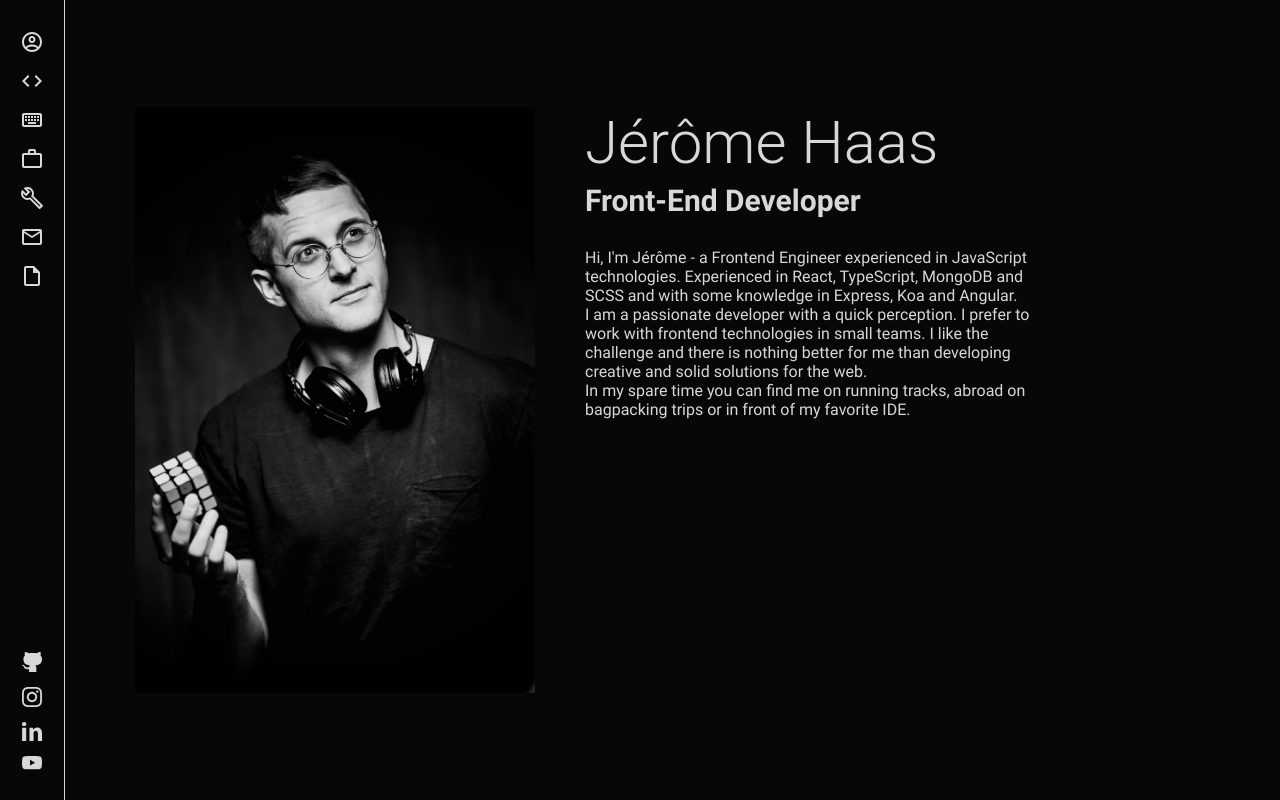
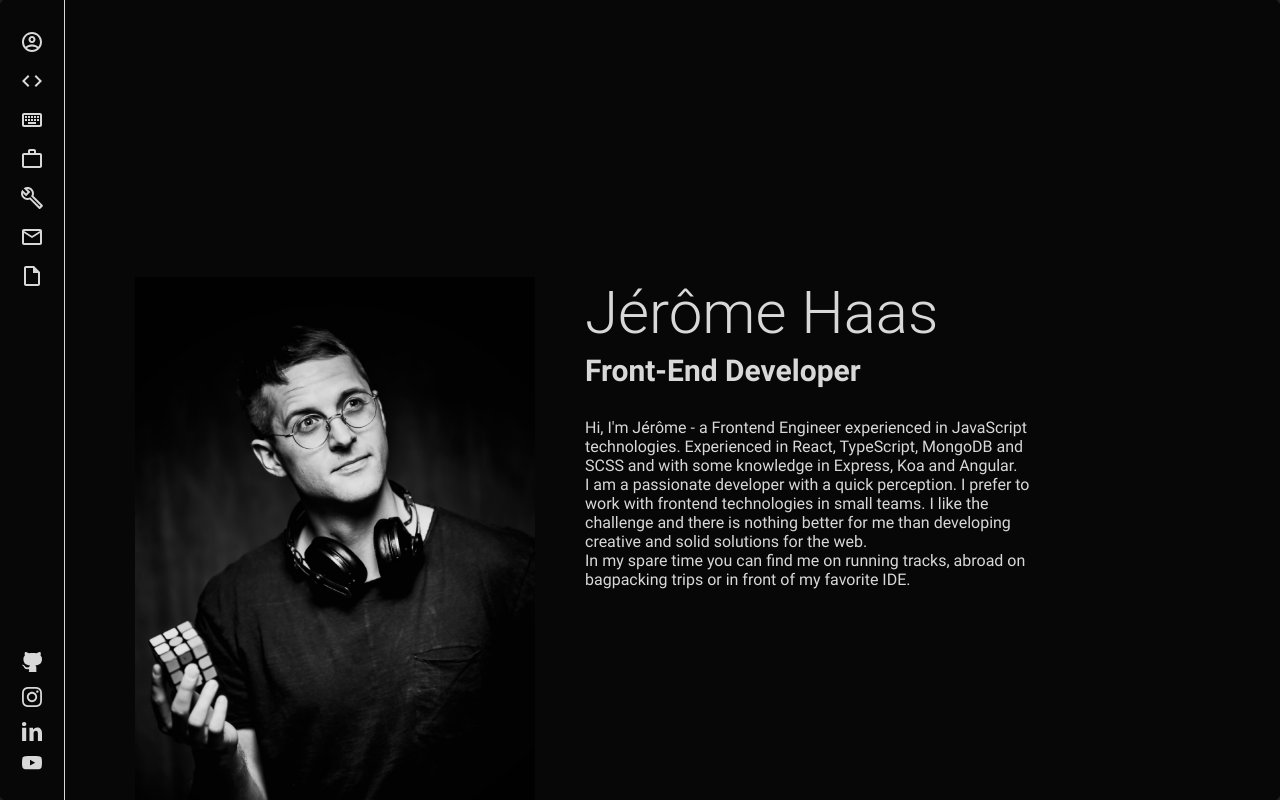
Before and after one commit to jeromehaas/jeromehaas-portfolio-website, a Next.js app: page / in a window 1280 px wide. Built offline with nearby package versions, Linux system fonts and the light colour scheme; a web font is replaced by a local one.

Commit message:
Refactor: set max width and height for the body wrapper

```diff
--- a/pages/index.js
+++ b/pages/index.js
@@ -12,6 +12,8 @@ import CareerPoint from '@/components/partials/CareerPoint';
 import Box from '@/components/partials/Box';
 import InputField from '@/components/partials/InputField';
 import Reference from '@/components/partials/Reference';
+import { sendMail } from '@/services/email.js';
+
 
 const websites = [
   {
@@ -27,12 +29,7 @@ const websites = [
   {
     link: 'https://kreuz-abtwil.ch',
     name: 'kreut-abtwil.ch',
-    date: '06.2019'
-  },
-  {
-    link: 'https://pomodoro-counter.ch',
-    name: 'pomodoro-counter.ch',
-    date: '12.2019'
+    date: '06.2019' }, { link: 'https://pomodoro-counter.ch', name: 'pomodoro-counter.ch', date: '12.2019'
       },
   {
     link: 'https://decom.ch',
@@ -47,8 +44,7 @@ const npmPackages = [
     name: 'github-cube',
     date: '09.2020'
   },
-]
-
+];
 
 const codepens= [
   {
@@ -154,13 +150,22 @@ export default function Home() {
   const handleLastname = (event) => { setLastname(event.target.value) }
   const handleEmail = (event) => { setEmail(event.target.value) }
   const handleMessage = (event) => { setMessage(event.target.value) }
+
+  const [notifierStatus, setNotifierStatus] = useState('hidden');
+  const [notifierContent, setNotifierContent] = useState('hello world');
+
   const handleSubmit = (event) => {
+    try {
       event.preventDefault();
       console.log('submit');
+      sendMail(firstname, lastname, email, message)
       setFirstname('');
       setLastname('');
       setEmail('');
       setMessage('');
+    } catch (error) {
+      console.log(error);
+    }
   }
 
   return (
@@ -240,12 +245,12 @@ export default function Home() {
 
         <Section id={"references"}>
           <h2>References</h2>
-          <h3>Resume</h3>
+          <h3 data-text="Resume">Resume</h3>
           <Reference filename={'resume.pdf'} path={'/references/resume.pdf'} />
-          <h3>Job Reference</h3>
+          <h3 data-text="Job Reference">Job Reference</h3>
           <Reference filename={'ref_arcmedia.pdf'} path={'/references/ref_arcmedia.pdf'} />
           <Reference filename={'ref_swissint.pdf'} path={'/references/ref_swissint.pdf'} />
-          <h3>Certificates</h3>
+          <h3 data-text="Front-End Developer"data-text="Certificates">Certificates</h3>
           <Reference filename={'cert_psp.pdf'} path={'/references/cert_psp.pdf'} />
         </Section>
 
--- /dev/null
+++ b/services/email.js
@@ -0,0 +1,26 @@
+const BASE_URL = 'http://167.99.141.165:3005';
+
+const sendMail = (firstname, lastname, email, message) => {
+  try {
+
+    return fetch(`${BASE_URL}/contactEmail`, {
+      method: 'POST',
+      headers: {
+        'Content-Type': 'application/json',
+        'Accept': 'application/json'
+      },
+      body: JSON.stringify({
+        'firstname': firstname,
+        'lastname': lastname,
+        'email': email,
+        'message': message,
+      })
+    })
+  } catch (error) {
+    console.log(error);
+  }
+}
+
+module.exports = {
+  sendMail
+}
--- a/styles/DesktopNav.module.scss
+++ b/styles/DesktopNav.module.scss
@@ -1,7 +1,7 @@
 @import 'variables';
 
 #wrapper {
-  height: 100vh;
+  height: 100%;
   border-right: 1px solid $white;
   position: sticky;
   top: 0;
--- a/styles/Home.module.scss
+++ b/styles/Home.module.scss
@@ -5,9 +5,9 @@
   flex-direction: row;
   justify-content: flex-start;
   align-items: center;
-  height: 100%;
-  min-height: calc(100vh - 140px);
+  min-height: 100%;
   align-self: center;
+  min-height: 1000px;
 }
 
 #startWrapper {
@@ -59,6 +59,4 @@
   #startWrapper {
     flex-direction: column;
   }
-
-
 }
--- a/styles/PageWrapper.module.scss
+++ b/styles/PageWrapper.module.scss
@@ -6,4 +6,24 @@
   flex-direction: row;
   overflow-Y: scroll;
   height: 100vh;
+  max-width: 1500px;
+  max-height: 1000px;
+  position: relative;
+  top: 50%;
+  left: 50%;
+  transform: translate(-50%, -50%);
+  box-shadow: 0 0 1px 10px $black;
+  border-radius: 30px;
+
+  }
+
+  @media screen and (max-width: 1600px),
+  screen and (max-height: 1100px) {
+    #wrapper {
+      max-width: 100vw;
+      max-height: 100vh;
+      top: 0;
+      left: 0;
+      transform: unset;
+    }
 }
--- a/styles/Section.module.scss
+++ b/styles/Section.module.scss
@@ -1,6 +1,5 @@
 .section {
   width: 100%;
-  min-height: 100vh;
   padding: 70px;
 }
 
--- a/styles/globals.scss
+++ b/styles/globals.scss
@@ -22,6 +22,15 @@
   background-color: $white;
   color: $black;
   opacity: 0.99;
+}
+
+body {
+  background-color: #111111 !important;
+  background: linear-gradient(90deg, #1a1b1c, #1d2228);
+}
+
+#__next {
+  height: 100vh;
 }
 
 h1, h2, h3, p, a {
@@ -51,20 +60,20 @@ h3 {
     position: absolute;
     width: 100%;
     height: 100%;
-    background: black;
+    background: $black;
     overflow: hidden;
     top: 0;
   }
 
   h3::before {
-    left: 3px;
-    text-shadow: -5px 0 $black;
+    left: 1px;
+    text-shadow: -3px 0 $black;
     animation: glitch-1 5s linear infinite reverse;
   }
 
   h3::after {
-    left: -3px;
-    text-shadow: -5px 0 $black;
+    left: -1px;
+    text-shadow: -3px 0 $black;
     animation: glitch-2 5s linear infinite reverse;
   }
 
@@ -74,83 +83,83 @@ h3 {
     }
 
     5% {
-      clip: rect(17px, auto, 94px, 30px);
+      clip: rect(17px, auto, 94px, 0px);
     }
 
     10% {
-      clip: rect(40px, auto, 66px, 30px);
+      clip: rect(40px, auto, 66px, 0px);
     }
 
     15% {
-      clip: rect(87px, auto, 82px, 30px);
+      clip: rect(87px, auto, 82px, 0px);
     }
 
     20% {
-      clip: rect(137px, auto, 61px, 30px);
+      clip: rect(137px, auto, 61px, 0px);
     }
 
     25% {
-      clip: rect(34px, auto, 14px, 30px);
+      clip: rect(34px, auto, 14px, 0px);
     }
 
     30% {
-      clip: rect(133px, auto, 74px, 30px);
+      clip: rect(133px, auto, 74px, 0px);
     }
 
     35% {
-      clip: rect(76px, auto, 107px, 30px);
+      clip: rect(76px, auto, 107px, 0px);
     }
 
     40% {
-      clip: rect(59px, auto, 130px, 30px);
+      clip: rect(59px, auto, 130px, 0px);
     }
 
     45% {
-      clip: rect(29px, auto, 84px, 30px);
+      clip: rect(29px, auto, 84px, 0px);
     }
 
     50% {
-      clip: rect(22px, auto, 67px, 30px);
+      clip: rect(22px, auto, 67px, 0px);
     }
 
     55% {
-      clip: rect(67px, auto, 62px, 30px);
+      clip: rect(67px, auto, 62px, 0px);
     }
 
     60% {
-      clip: rect(10px, auto, 105px, 30px);
+      clip: rect(10px, auto, 105px, 0px);
     }
 
     65% {
-      clip: rect(78px, auto, 115px, 30px);
+      clip: rect(78px, auto, 115px, 0px);
     }
 
     70% {
-      clip: rect(105px, auto, 13px, 30px);
+      clip: rect(105px, auto, 13px, 0px);
     }
 
     75% {
-      clip: rect(15px, auto, 75px, 30px);
+      clip: rect(15px, auto, 75px, 0px);
     }
 
     80% {
-      clip: rect(66px, auto, 39px, 30px);
+      clip: rect(66px, auto, 39px, 0px);
     }
 
     85% {
-      clip: rect(133px, auto, 73px, 30px);
+      clip: rect(133px, auto, 73px, 0px);
     }
 
     90% {
-      clip: rect(36px, auto, 128px, 30px);
+      clip: rect(36px, auto, 128px, 0px);
     }
 
     95% {
-      clip: rect(68px, auto, 103px, 30px);
+      clip: rect(68px, auto, 103px, 0px);
     }
 
     100% {
-      clip: rect(14px, auto, 100px, 30px);
+      clip: rect(14px, auto, 100px, 0px);
     }
   }
 
--- a/tsconfig.json
+++ b/tsconfig.json
@@ -22,6 +22,9 @@
       "@/components/*": [
         "components/*"
       ],
+      "@/services/*": [
+        "services/*"
+      ],
       "@/styles/*": [
         "styles/*"
       ]
```
Lines whose indentation alone changed are shown as unchanged.
